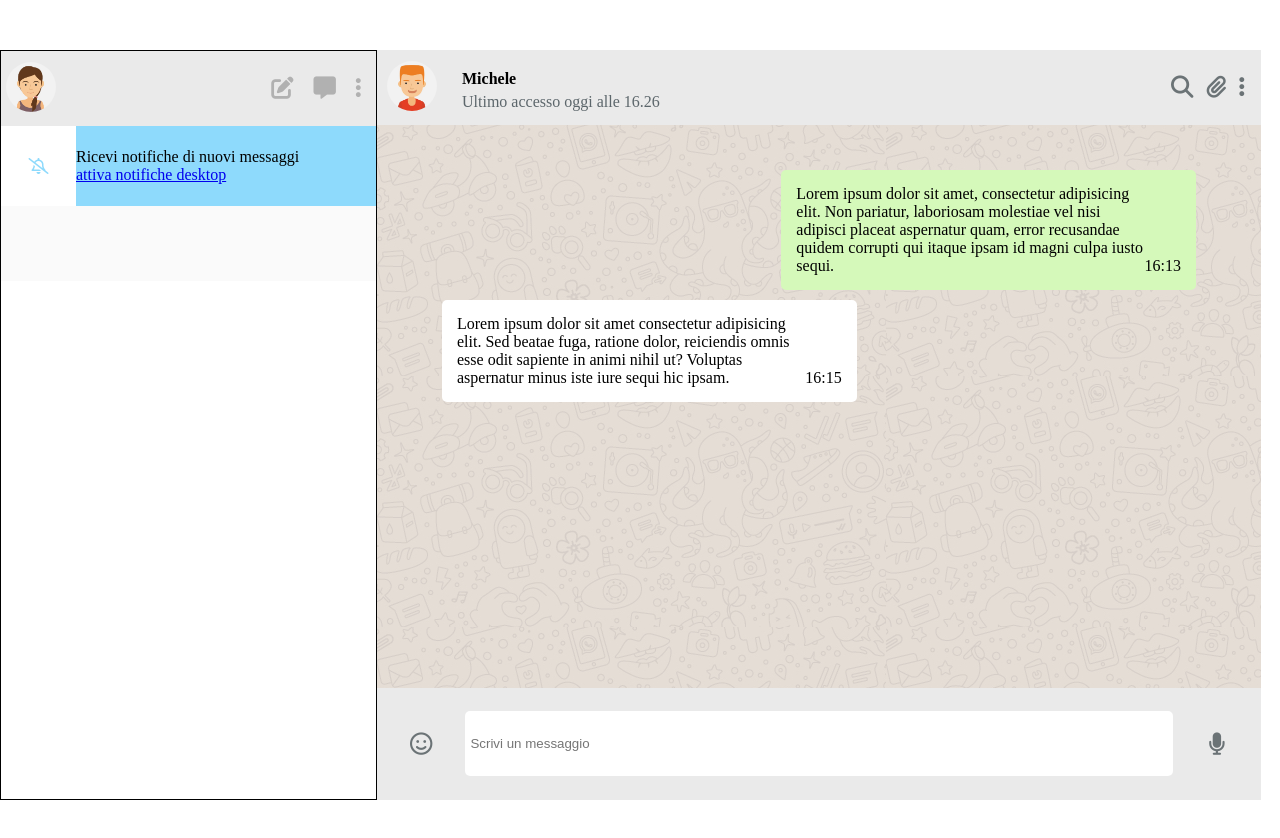
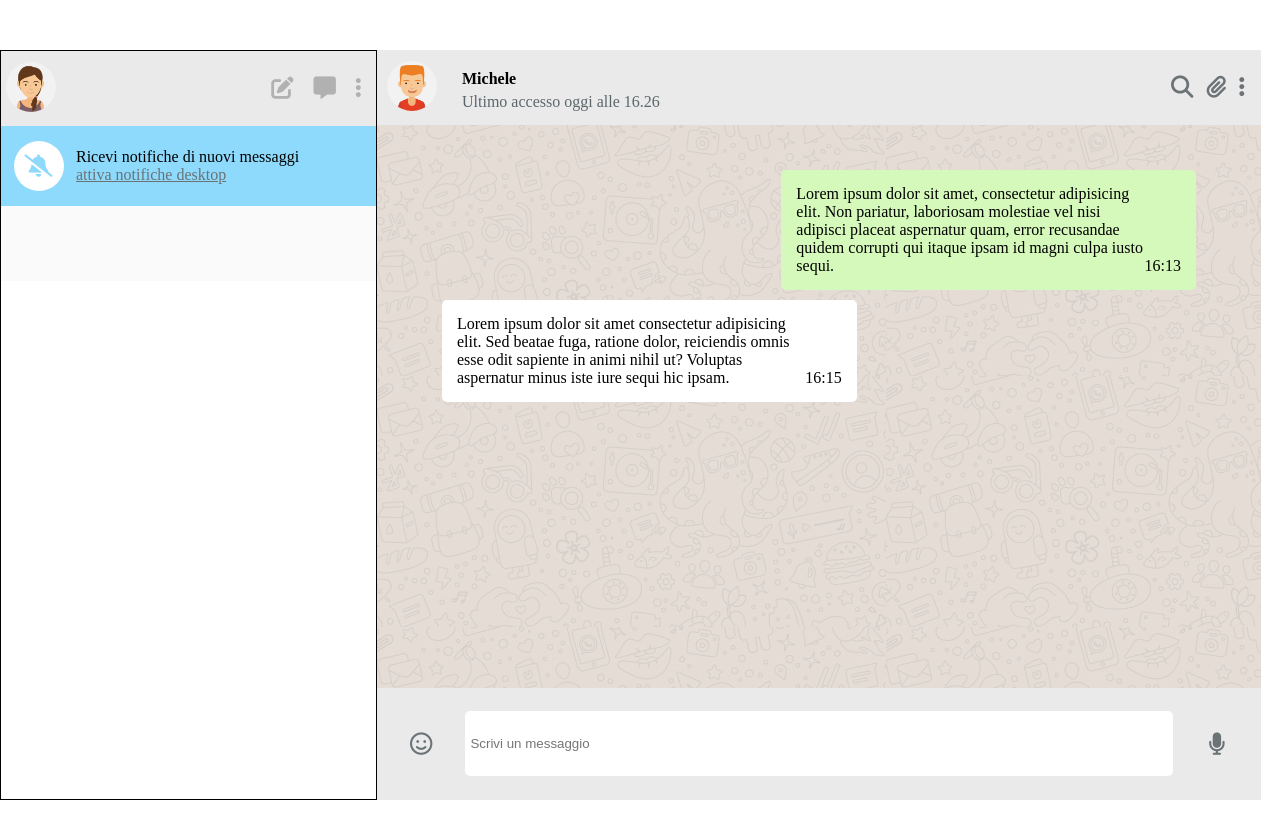
Before and after one commit to dario-bennardino/html-css-boolzapp, a plain HTML site: page index.html in a window 1280 px wide. Drawn offline with Linux system fonts and the light colour scheme.

Commit message:
[add] fine sezione notifiche

```diff
--- a/index.html
+++ b/index.html
@@ -29,7 +29,9 @@
                     </div>
                     <div class="notifications d-flex">
                         <div class="img-notifications d-flex">
-                            <i class="fa-regular fa-bell-slash"></i>
+                            <div class="icon-notifications d-flex">
+                                <i class="fa-solid fa-bell-slash"></i>
+                            </div>
                         </div>
                         <div class="text-notification d-flex">
                             <p>Ricevi notifiche di nuovi messaggi</p>
--- a/style.css
+++ b/style.css
@@ -137,14 +137,27 @@ body{
 .img-notifications{
     width: 20%;
     height: 100%;
+    background-color: var(--colore-sezione-notifiche);
+    align-items: center;
+    justify-content: center;
+
+}
+
+.icon-notifications{
+    width: 50px;
+    height: 50px;
+    border-radius: 50%;
     background-color: white;
     align-items: center;
     justify-content: center;
 
 }
 
-.img-notifications .fa-regular{
+.img-notifications .fa-solid{
     color: var(--colore-sezione-notifiche);
+    font-size: 1.4rem;
+    background-color: white;
+
 }
 
 .text-notification{
@@ -152,7 +165,10 @@ body{
     height: 100%;
     flex-direction: column;
     justify-content: center;
+}
 
+.text-notification a{
+    color: var(--colore-bottombar-icone);
 }
 
 .search-chat{
```
